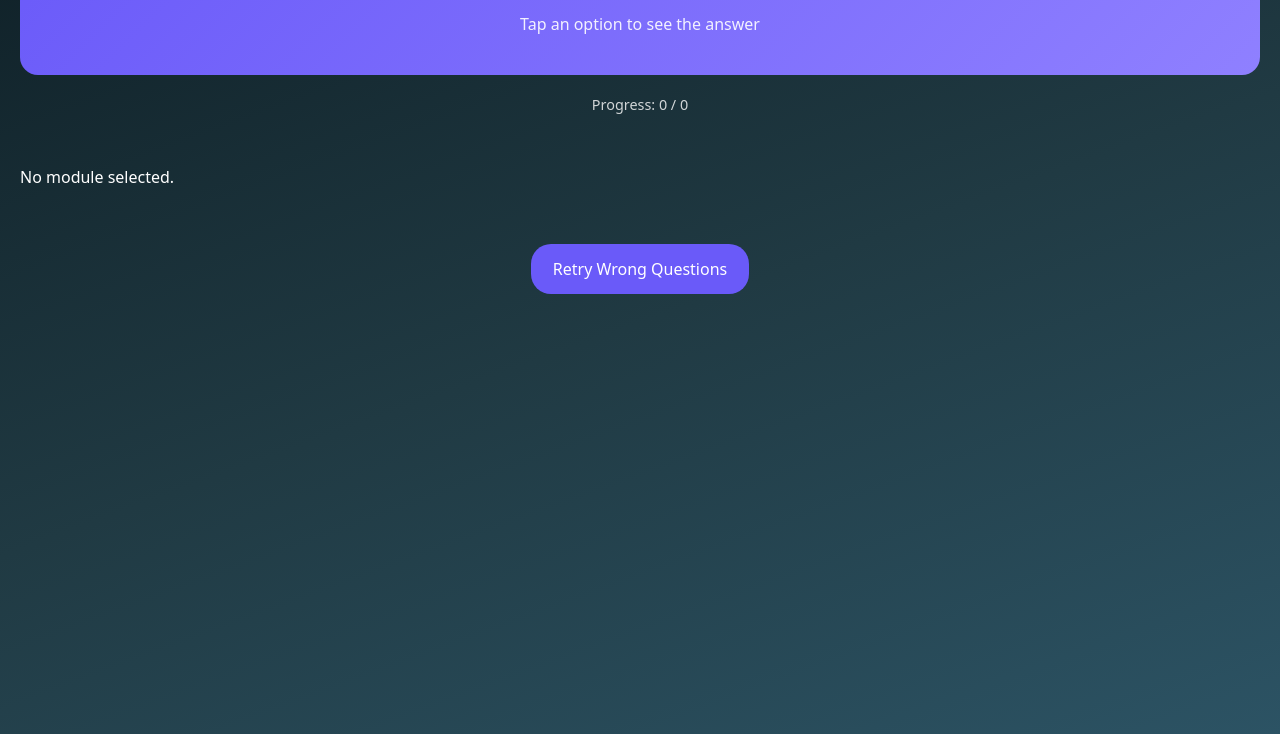
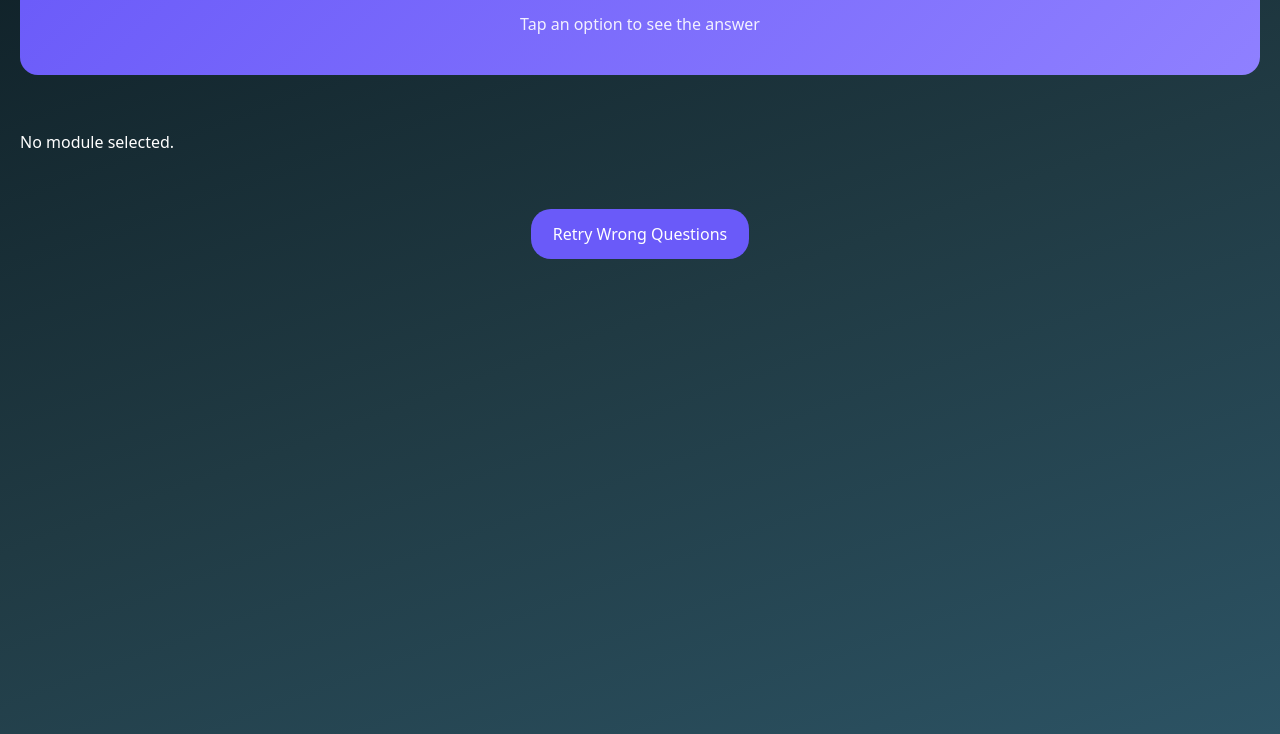
Before and after one commit to Imli-Lemtur/PassHowo, a plain HTML site: page quiz.html in a window 1280 px wide. Shown: the part 86-820 px from the top of the page. Drawn offline with Linux system fonts and the light colour scheme.

Commit message:
Remove progress display from quiz.html
Removed the progress display from the quiz interface.

```diff
--- a/quiz.html
+++ b/quiz.html
@@ -12,9 +12,7 @@
     <h1 id="quiz-title">Module Quiz</h1>
     <p>Tap an option to see the answer</p>
   </header>
-  <div id="progress" class="progress-text">
-  Progress: 0 / 0
-  </div>
+
 
   <main id="quiz-container"></main>
 
```
